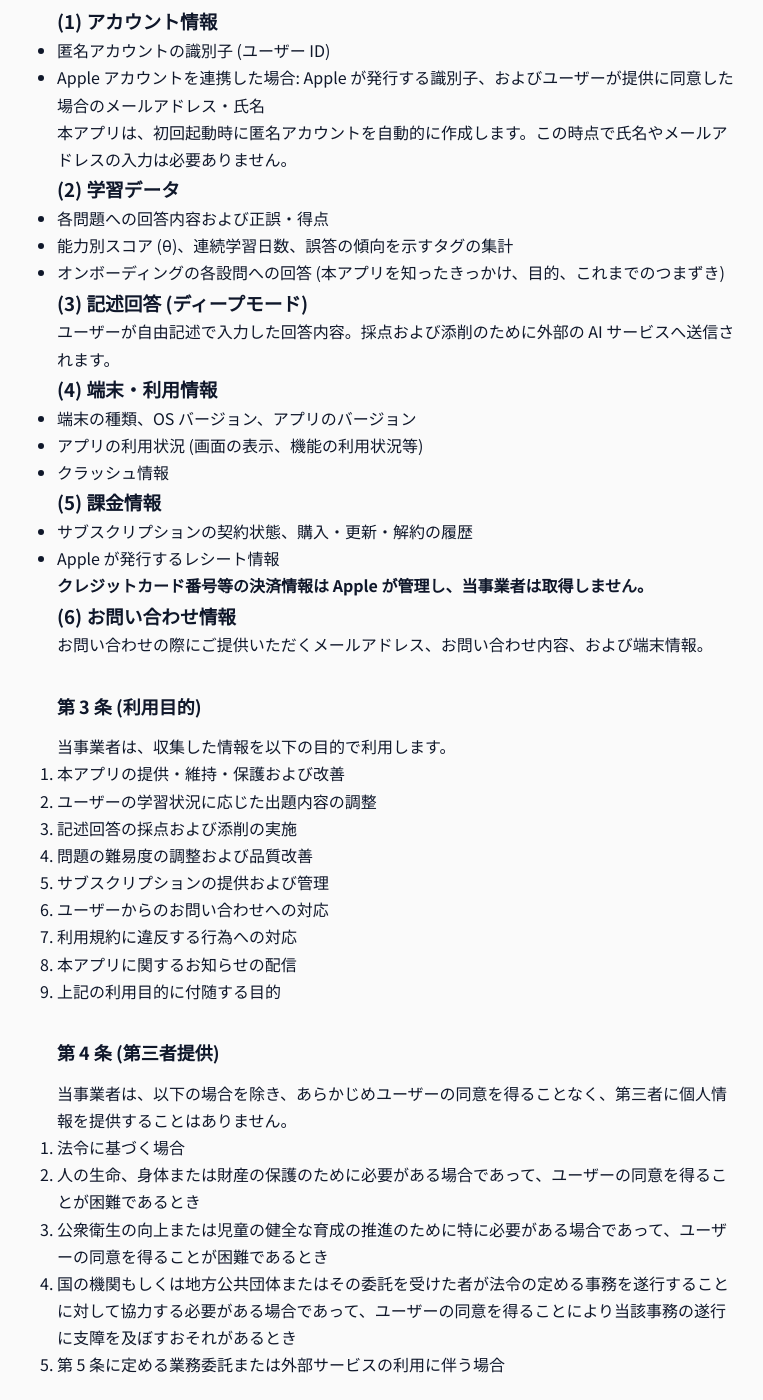
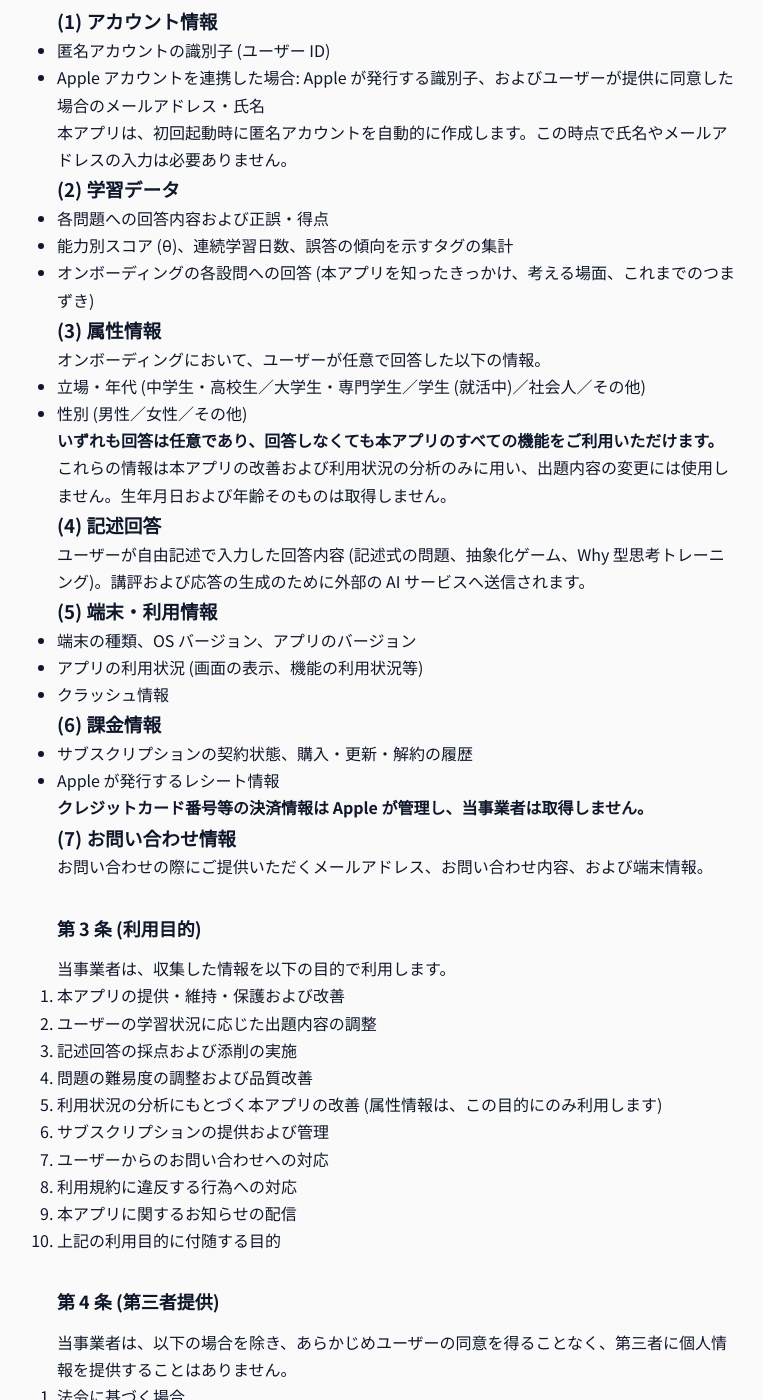
Before and after one commit to hecuhecu/hecuhecu.github.io, a Jekyll site: the page built from apps/gutai-chusho/privacy.md, in a window 1280 px wide and 1400 px high, scrolled down 499 px. Shown: the whole window, without its empty margins (243-1006 px from the left). Built offline with Jekyll 4.4.1, drawn with Linux system fonts in a browser that asks for light colours; some of the changed text lies outside the part shown.

Commit message:
具体と抽象: プライバシーポリシーに属性情報を追記する
オンボーディングで立場・年代と性別を任意で聞くようになったので、
収集項目に追加した。**任意であること**と**出題内容に影響しないこと**を
明記している。年齢・生年月日は取得しないことも書いた。

あわせて実装とずれていた箇所を直した。

- 記述回答を外部AIに送るのは「ディープモード」だけではなく、
  記述式・抽象化ゲーム・Why型思考トレーニングの3つ
- 外部サービスの表に **Firebase AI Logic (Gemini API)** が無かった。
  記述回答の送信先そのものなので、これが漏れているのは実態と違う
- 記述の本文を Analytics に送らないことを明記した

```diff
--- a/apps/gutai-chusho/privacy.md
+++ b/apps/gutai-chusho/privacy.md
@@ -26,26 +26,35 @@ hecuhecu (以下、「当事業者」といいます。) は、当事業者が
 
 - 各問題への回答内容および正誤・得点
 - 能力別スコア (θ)、連続学習日数、誤答の傾向を示すタグの集計
-- オンボーディングの各設問への回答 (本アプリを知ったきっかけ、目的、これまでのつまずき)
+- オンボーディングの各設問への回答 (本アプリを知ったきっかけ、考える場面、これまでのつまずき)
 
-### (3) 記述回答 (ディープモード)
+### (3) 属性情報
 
-ユーザーが自由記述で入力した回答内容。採点および添削のために外部の AI サービスへ送信されます。
+オンボーディングにおいて、ユーザーが任意で回答した以下の情報。
 
-### (4) 端末・利用情報
+- 立場・年代 (中学生・高校生／大学生・専門学生／学生 (就活中)／社会人／その他)
+- 性別 (男性／女性／その他)
+
+**いずれも回答は任意であり、回答しなくても本アプリのすべての機能をご利用いただけます。** これらの情報は本アプリの改善および利用状況の分析のみに用い、出題内容の変更には使用しません。生年月日および年齢そのものは取得しません。
+
+### (4) 記述回答
+
+ユーザーが自由記述で入力した回答内容 (記述式の問題、抽象化ゲーム、Why 型思考トレーニング)。講評および応答の生成のために外部の AI サービスへ送信されます。
+
+### (5) 端末・利用情報
 
 - 端末の種類、OS バージョン、アプリのバージョン
 - アプリの利用状況 (画面の表示、機能の利用状況等)
 - クラッシュ情報
 
-### (5) 課金情報
+### (6) 課金情報
 
 - サブスクリプションの契約状態、購入・更新・解約の履歴
 - Apple が発行するレシート情報
 
 **クレジットカード番号等の決済情報は Apple が管理し、当事業者は取得しません。**
 
-### (6) お問い合わせ情報
+### (7) お問い合わせ情報
 
 お問い合わせの際にご提供いただくメールアドレス、お問い合わせ内容、および端末情報。
 
@@ -57,11 +66,12 @@ hecuhecu (以下、「当事業者」といいます。) は、当事業者が
 2. ユーザーの学習状況に応じた出題内容の調整
 3. 記述回答の採点および添削の実施
 4. 問題の難易度の調整および品質改善
-5. サブスクリプションの提供および管理
-6. ユーザーからのお問い合わせへの対応
-7. 利用規約に違反する行為への対応
-8. 本アプリに関するお知らせの配信
-9. 上記の利用目的に付随する目的
+5. 利用状況の分析にもとづく本アプリの改善 (属性情報は、この目的にのみ利用します)
+6. サブスクリプションの提供および管理
+7. ユーザーからのお問い合わせへの対応
+8. 利用規約に違反する行為への対応
+9. 本アプリに関するお知らせの配信
+10. 上記の利用目的に付随する目的
 
 ## 第 4 条 (第三者提供)
 
@@ -86,16 +96,17 @@ hecuhecu (以下、「当事業者」といいます。) は、当事業者が
 | Firebase Remote Config | Google LLC (米国) | アプリ設定の配信 | 米国 | [リンク](https://firebase.google.com/support/privacy) |
 | Sign in with Apple | Apple Inc. (米国) | Apple アカウントによるサインイン | 米国 | [リンク](https://www.apple.com/legal/privacy/) |
 | RevenueCat | RevenueCat, Inc. (米国) | サブスクリプションの管理・分析 | 米国 | [リンク](https://www.revenuecat.com/privacy) |
+| Firebase AI Logic (Gemini API) | Google LLC (米国) | 記述回答の講評・応答の生成 | 米国 | [リンク](https://firebase.google.com/support/privacy) |
 
 データ移転先について、上記のサービスはユーザーの個人情報の一部を日本国外 (米国等) に移転する可能性があります。各国における個人情報保護に関する制度の概要は、個人情報保護委員会のウェブサイト ([https://www.ppc.go.jp/](https://www.ppc.go.jp/)) をご確認ください。
 
 ## 第 6 条 (記述回答と AI の利用)
 
-1. ディープモードにおいてユーザーが入力した記述回答は、採点および添削のために外部の AI サービスへ送信されます。
+1. 記述式の問題、抽象化ゲームおよび Why 型思考トレーニングにおいてユーザーが入力した記述回答は、講評および応答の生成のために外部の AI サービスへ送信されます。
 2. 送信の際、氏名やメールアドレス等の識別情報は付与しません。
 3. 当事業者は、送信先の AI サービス提供者との間で、送信されたデータが当該提供者のモデルの学習に利用されない設定を選択するよう努めます。
 4. ユーザーは、記述回答に個人情報、機密情報その他の第三者の権利を侵害する情報を入力しないようご注意ください。
-5. 本アプリはディープモード以外の機能において、ユーザーの入力内容を外部の AI サービスへ送信することはありません。
+5. 本アプリは前項までに定める機能以外において、ユーザーの入力内容を外部の AI サービスへ送信することはありません。また、ユーザーが入力した記述回答の本文を利用状況の分析 (Firebase Analytics) に送信することはありません。
 
 ## 第 7 条 (広告について)
 
```
Also changed, not shown: other parts of apps/gutai-chusho/privacy.md (+1 -1 lines).
